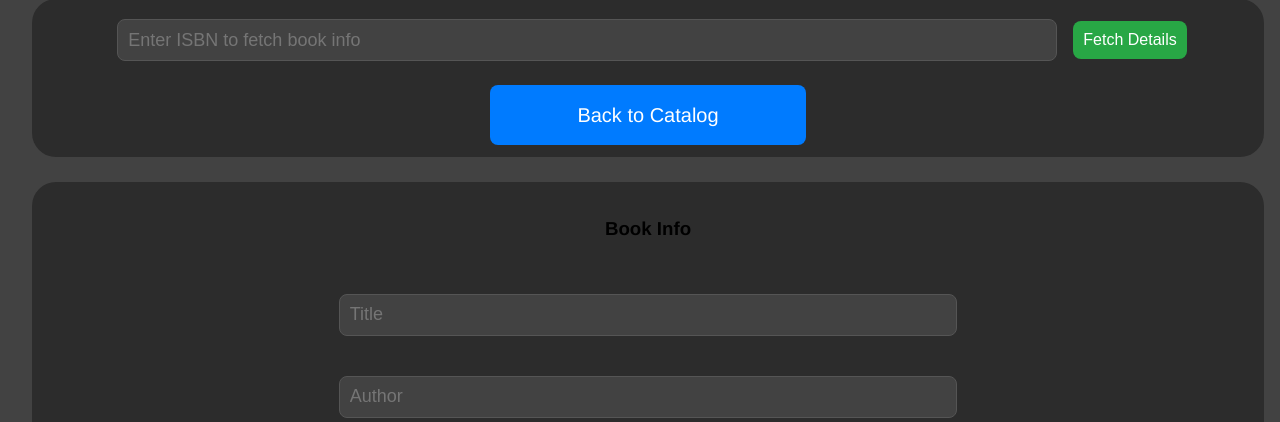
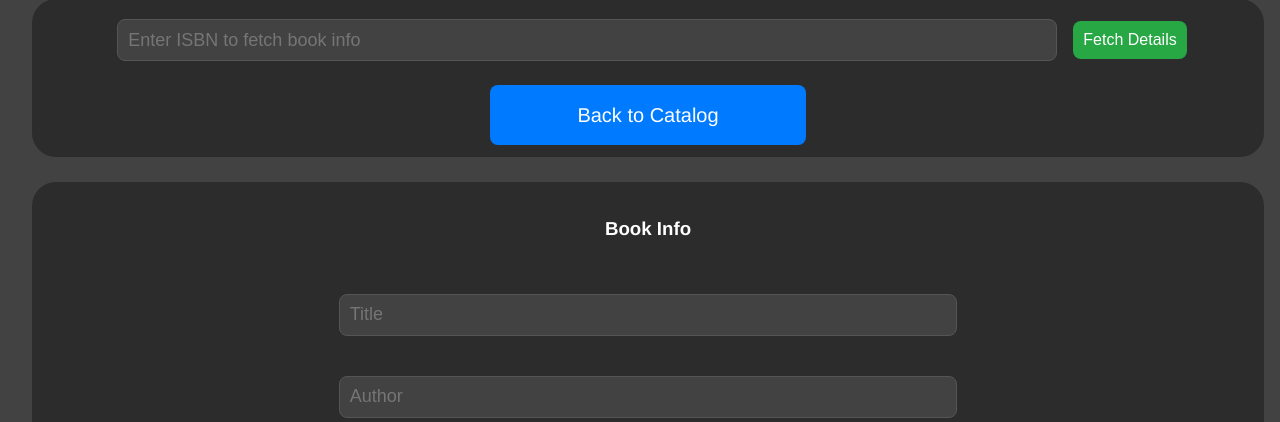
Before and after one commit to philcifone/libaraxia, a Flask app: template templates/add_book.html in a window 1280 px wide. Shown: the part 101-523 px from the top of the page. Run offline with Flask 3, Linux system fonts and the light colour scheme; the template is opened without the code that fills it, so the values that code supplies are empty; some libraries are stand-ins or nearby versions.

Commit message:
image upload resize fix, css tweaks

```diff
--- a/app.py
+++ b/app.py
@@ -299,7 +299,7 @@ def edit_book(id):
 
                     # Open and resize the image
                     img = Image.open(image)
-                    max_size = (800, 800)  # Maximum dimensions (width, height)
+                    max_size = (500, 1000)  # Maximum dimensions (width, height)
                     img.thumbnail(max_size)  # Resize while maintaining aspect ratio
                     img = ImageOps.exif_transpose(img)
 
--- a/templates/add_book.html
+++ b/templates/add_book.html
@@ -27,7 +27,7 @@
     <!-- Add Book Form -->
     <div class="form-container">
         <form method="POST" enctype="multipart/form-data" class="book-info-form">
-            <h3>Book Info</h3><br>
+            <h3 style="color: white">Book Info</h3><br>
         <input type="text" id="title" name="title" placeholder="Title" value="{{ book_details.title if book_details }}" required><br>
 
         <input type="text" id="author" name="author" placeholder="Author" value="{{ book_details.author if book_details }}" required><br>
```
